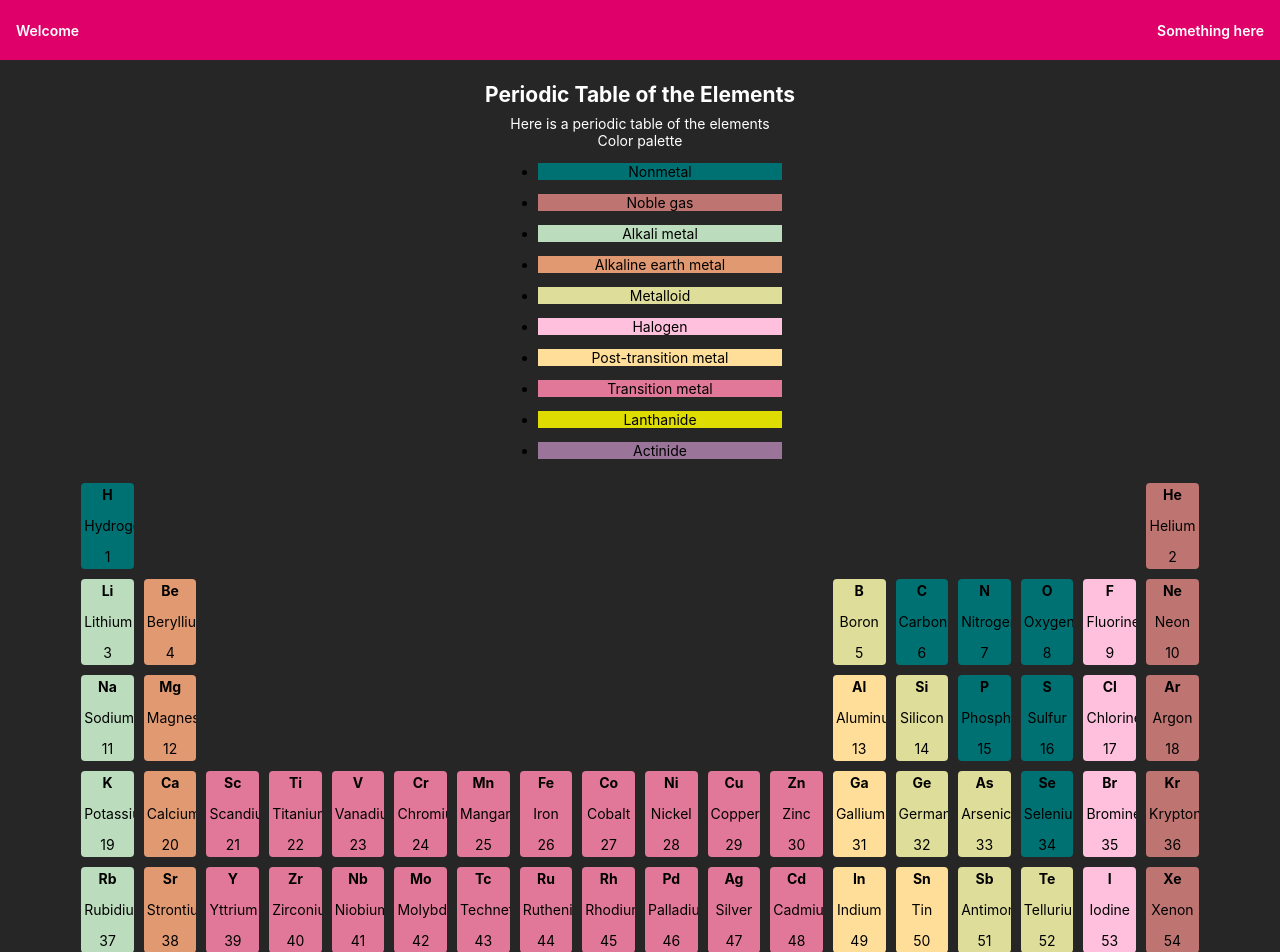
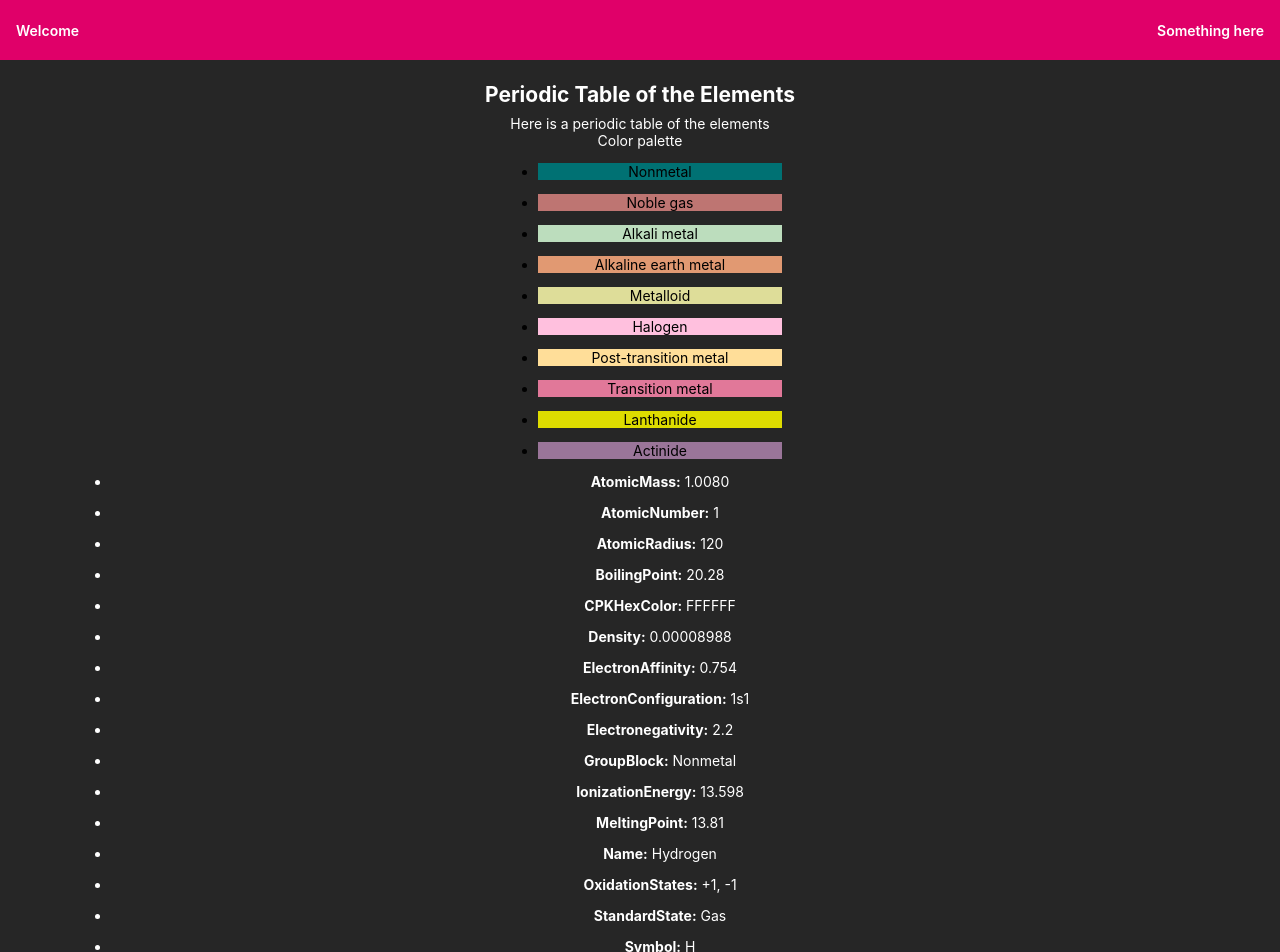
Before and after one commit to erietz/periodic-table, an Angular app in the folder periodic-table/: page / in a window 1280 px wide. Shown: the top 952 px of the page. Built offline with nearby package versions, Linux system fonts and the light colour scheme.

Commit message:
create component for element properties

```diff
--- a/periodic-table/src/app/app.module.ts
+++ b/periodic-table/src/app/app.module.ts
@@ -5,12 +5,14 @@ import { AppRoutingModule } from './app-routing.module';
 import { AppComponent } from './app.component';
 import { TableComponent } from './components/table/table.component';
 import { CellComponent } from './components/cell/cell.component';
+import { CellPropertiesComponent } from './components/cell-properties/cell-properties.component';
 
 @NgModule({
   declarations: [
     AppComponent,
     TableComponent,
-    CellComponent
+    CellComponent,
+    CellPropertiesComponent
   ],
   imports: [
     BrowserModule,
--- /dev/null
+++ b/periodic-table/src/app/components/cell-properties/cell-properties.component.html
@@ -0,0 +1,8 @@
+<div>
+  <ul *ngFor="let i of properties | keyvalue ">
+    <li>
+      <b>{{i.key}}:</b>
+      {{i.value}}
+    </li>
+  </ul>
+</div>
--- /dev/null
+++ b/periodic-table/src/app/components/cell-properties/cell-properties.component.ts
@@ -0,0 +1,19 @@
+import { Component, Input, OnInit } from '@angular/core';
+
+@Component({
+  selector: 'app-cell-properties',
+  templateUrl: './cell-properties.component.html',
+  styleUrls: ['./cell-properties.component.scss']
+})
+export class CellPropertiesComponent implements OnInit {
+
+  @Input() properties: {[index: string]: string};
+
+  constructor() {
+    this.properties = {};
+  }
+
+  ngOnInit(): void {
+  }
+
+}
--- a/periodic-table/src/app/components/table/table.component.html
+++ b/periodic-table/src/app/components/table/table.component.html
@@ -9,6 +9,10 @@
           </li>
       </ul>
     </div>
+    <app-cell-properties
+      [properties]="myTab[0]['col1'].elementProperties"
+      >
+    </app-cell-properties>
   </caption>
 
     <tr *ngFor="let row of myTab">
--- a/periodic-table/src/app/components/table/table.component.ts
+++ b/periodic-table/src/app/components/table/table.component.ts
@@ -1,5 +1,5 @@
 import { Component, OnInit } from '@angular/core';
-import {Cell, CellComponent} from '../cell/cell.component';
+import { Cell } from '../cell/cell.component';
 import { periodic_data } from 'src/assets/periodic_grid';
 import { COLOR_PALETTE } from 'src/assets/color_palette';
 
```
Also changed, not shown: periodic-table/src/app/components/cell-properties/cell-properties.component.scss (added), 1 other file (tests, documents, lock files or other folders).
